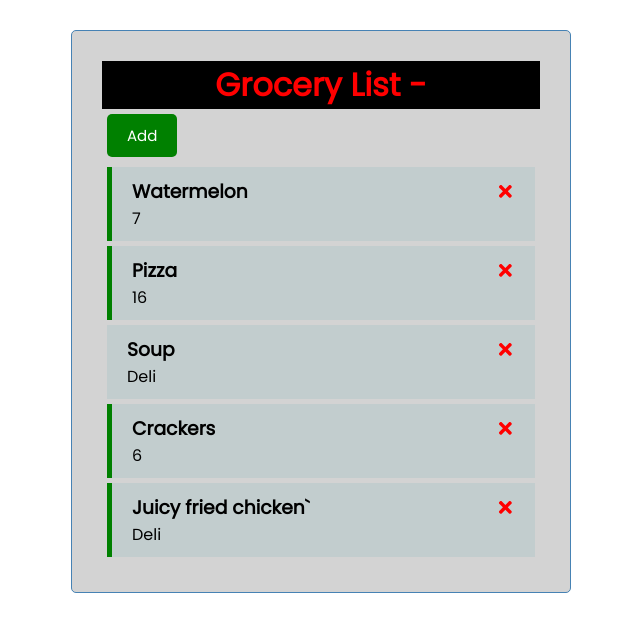
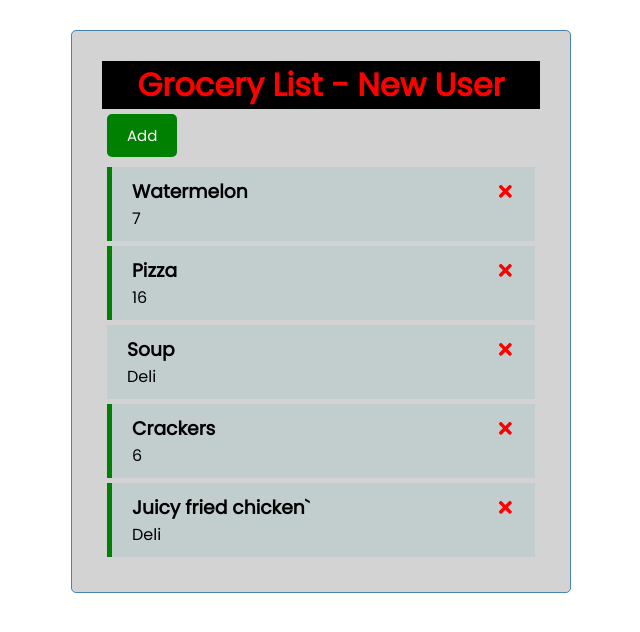
Before and after one commit to kdaysal/grocery-list-netlify, a React (Create React App) app: page / in a window 1280 px wide. Shown: the top 632 px of the page, without its empty margins (319-959 px from the left). Built offline with nearby package versions, Linux system fonts and the light colour scheme; data requests are answered from the project's data file.

Commit message:
Created state for 'user' and passed as prop to Header component

```diff
--- a/src/components/App/App.js
+++ b/src/components/App/App.js
@@ -7,6 +7,7 @@ import AddTask from '../AddTask/AddTask';
 const App = () => {
   const [showAddTask, setShowAddTask] = useState(false);
   const [tasks, setTasks] = useState([]); //keep this line if the mock data in db.json file actually works. If it fails, delete this line and uncomment the below
+  const [user, setUser] = useState('New User');
   // const [tasks, setTasks] = useState(
   //   [
   //     {
@@ -119,6 +120,7 @@ const App = () => {
       <Header title='Grocery List'
         onAdd={() => setShowAddTask(!showAddTask)}
         showAddTask={showAddTask}
+        user={user}
       />
       {showAddTask && <AddTask onAdd={addTask} onSave={() => setShowAddTask(!showAddTask)} />}
       {tasks.length > 0 ? <Tasks tasks={tasks}
```
